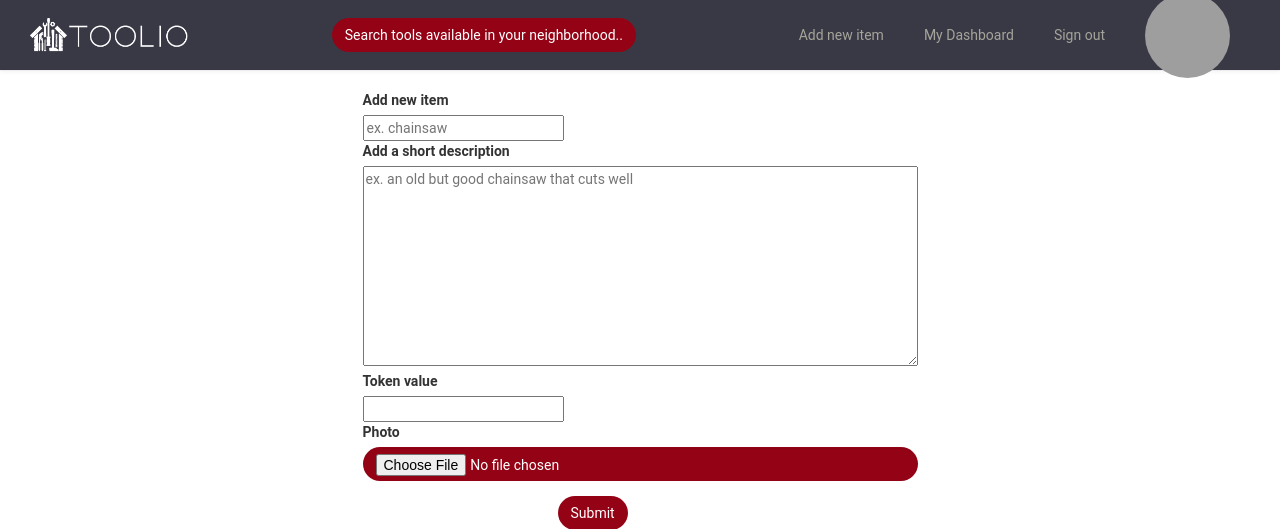
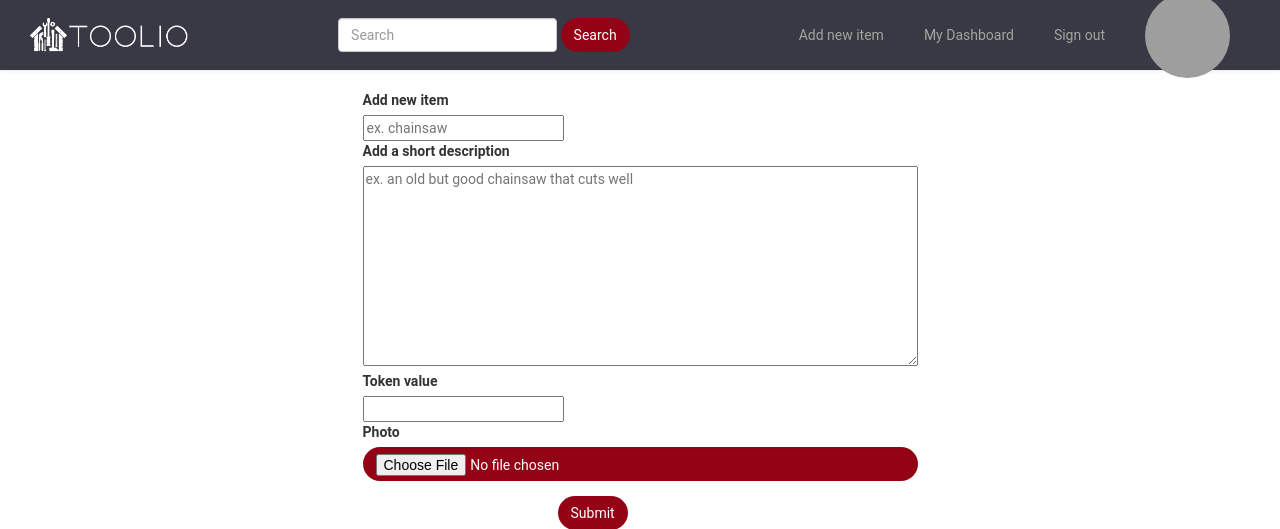
Before and after one commit to Edmond-Dantes/toolio, a Rails app: page /users/1/items/new in a window 1280 px wide. Shown: the top 529 px of the page. Run offline with Rails 7, Linux system fonts and the light colour scheme; the visitor is signed in with stand-in values (Sample User, id 1); style sheets or scripts are compiled from the project's sources; parts of the project's set-up code (start-up, migrations or seed data) failed here and were passed over; some libraries are stand-ins or nearby versions; some web fonts are replaced; grey boxes are pictures that could not be loaded.

Commit message:
search is mostly working

```diff
--- a/app/controllers/items_controller.rb
+++ b/app/controllers/items_controller.rb
@@ -3,14 +3,25 @@ class ItemsController < ApplicationController
   before_action :set_item, only: [:show, :destroy]
 
   def index
-    # @items = Item.paginate(:page => params[:page], :per_page => 12)
     if user_signed_in?
-      # [current_user.latitude, current_user.longitude]
-      users_near = User.near(current_user.to_coordinates, 50).map {|user| user.username}
-      @items = Item.joins(:user).where('users.username IN (?)', users_near).paginate(:page => params[:page], :per_page => 12)
+      # current_user.to_coordinates => [current_user.latitude, current_user.longitude]
+      users_near = User.near(current_user.to_coordinates, 50).map { |user| user.username }
 
+      paginate_settings = { page: params[:page], per_page: 12 } # :page => params[:page], :per_page => 12
+
+      @items = Item.joins(:user).where('users.username IN (?)', users_near).paginate(paginate_settings)
+
+      if params[:query].present?
+        items_near_current_user = Item.joins(:user).where('users.username IN (?)', users_near)
+        items_ncu_filtered = items_near_current_user.search_by_name_and_description(params[:query])
+        @items = items_ncu_filtered.paginate(paginate_settings)
+      end
     else
-      @items = Item.paginate(:page => params[:page], :per_page => 12)
+      @item = Item.paginate(paginate_settings)
+      if params[:query].present?
+        items_anonymous_filtered = Item.search_by_name_and_description(params[:query])
+        @items = items_anonymous_filtered.paginate(paginate_settings)
+      end
     end
 
 
--- a/app/views/items/index.html.erb
+++ b/app/views/items/index.html.erb
@@ -18,7 +18,7 @@
                   <p>
                     <%= item.user.location.capitalize %>
                     <br>
-                    <%= item.user.distance_to(current_user).round(2).to_s + "km away" %></p>
+                    <%= item.user.distance_to(current_user).round(2).to_s + "km away" if user_signed_in? %></p>
                 </div>
               </div>
             <% end %>
--- a/app/views/layouts/_navbar.html.erb
+++ b/app/views/layouts/_navbar.html.erb
@@ -3,7 +3,11 @@
   <%= link_to root_path do %>
     <%= image_tag "logo.png", class: "logo"%>
   <% end %>
-  <%= link_to "Search tools available in your neighborhood..", root_path, class: "btn" %>
+
+  <form class="form-inline">
+    <input class="form-control mr-sm-2" name="query" type="search" placeholder="Search" aria-label="Search">
+    <button class="btn btn-outline-success my-2 my-sm-0" type="submit" formmethod:"get">Search</button>
+  </form>
 
   <!-- Right Navigation -->
   <div class="navbar-wagon-right hidden-xs hidden-sm">
```
Also changed, not shown: app/models/item.rb (+7 -0 lines), Gemfile, Gemfile.lock.
